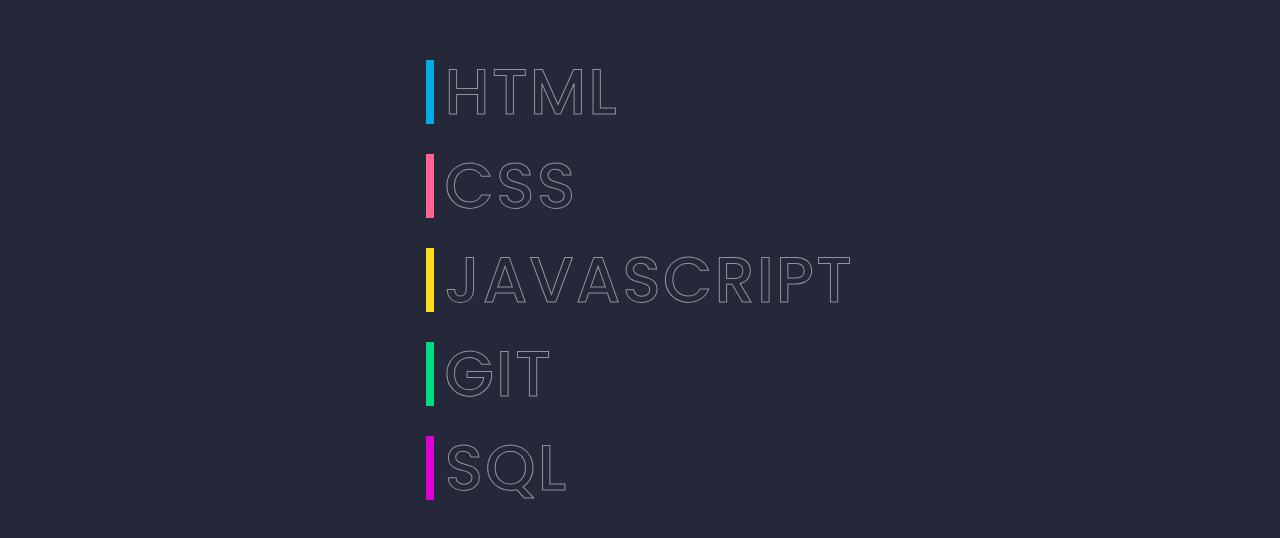
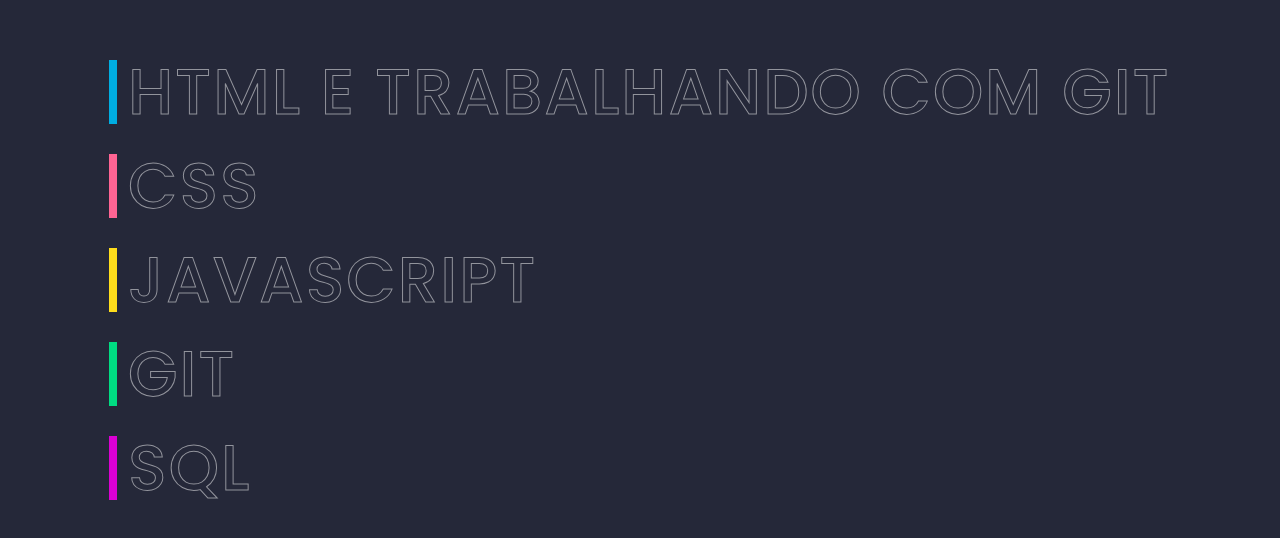
Before and after one commit to ruben-duarte/html-CSS-miniProject, a plain HTML site: page index.html in a window 1280 px wide. Shown: the part 120-658 px from the top of the page. Drawn offline with Linux system fonts and the light colour scheme.

Commit message:
update first title

```diff
--- a/index.html
+++ b/index.html
@@ -8,7 +8,7 @@
   <body>
     <ul>
       <li style="--clr:#00ade1">
-        <a href="#" data-text="&nbsp;HTML">&nbsp;HTML</a>
+        <a href="#" data-text="&nbsp;HTML">&nbsp;HTML e trabalhando com GIT</a>
       </li>
       <li style="--clr:#ff6493">
         <a href="#" data-text="&nbsp;CSS">&nbsp;CSS</a>
```
